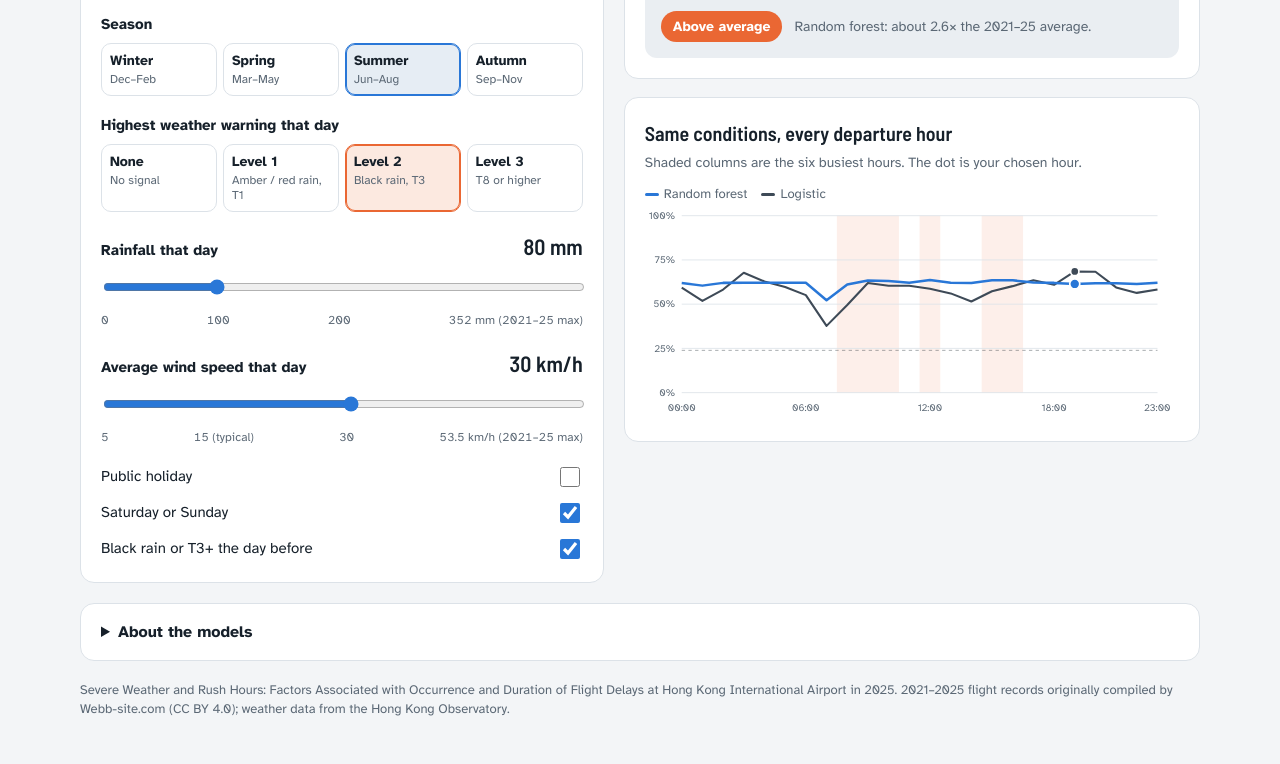
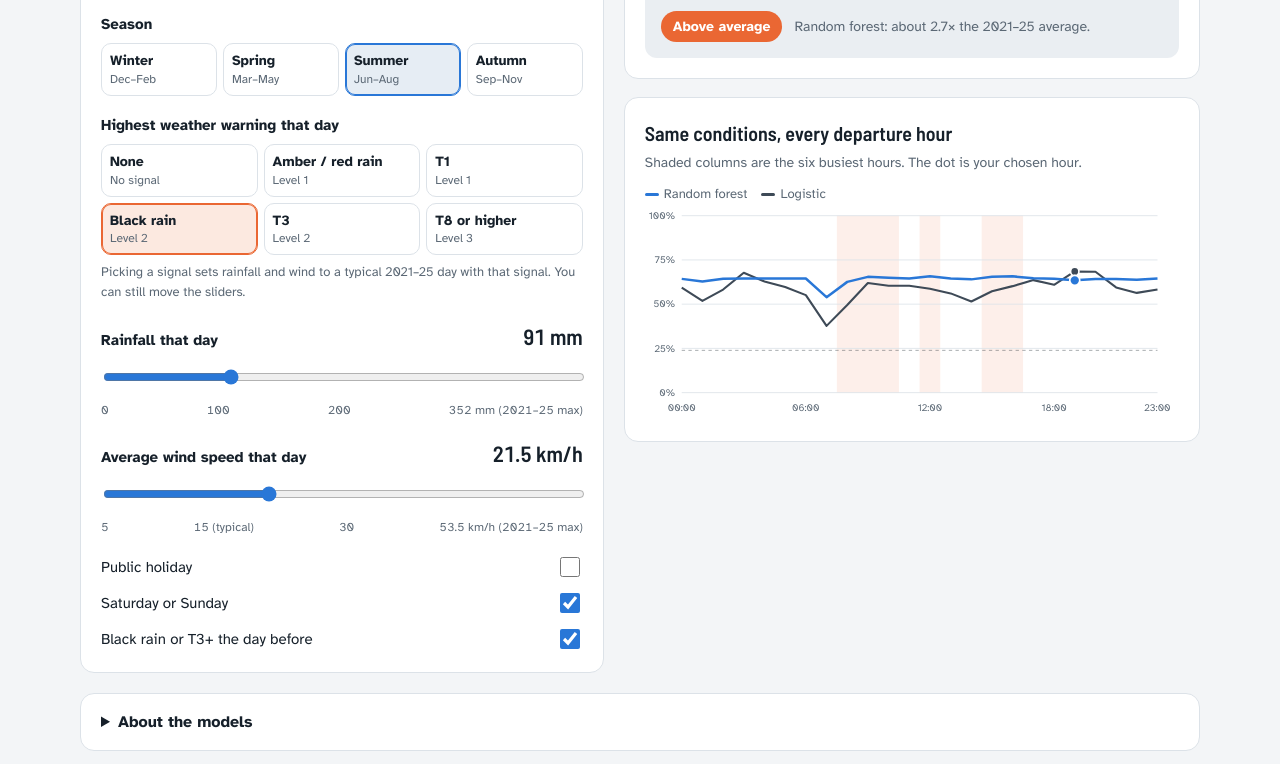
Before and after one commit to lswill2007/hkg-delay-predictor, a plain HTML site: page index.html in a window 1280 px wide. Shown: the part 480-1244 px from the top of the page. Drawn offline with Linux system fonts and the light colour scheme.

Commit message:
Add files via upload

```diff
--- a/index.html
+++ b/index.html
@@ -55,7 +55,9 @@ input[type=range]{width:100%;accent-color:var(--rf);height:28px}
 .seg input:checked + label{border-color:var(--rf);box-shadow:inset 0 0 0 1px var(--rf);background:var(--ok-soft)}
 .seg.warn input:checked + label.sev{border-color:var(--severe);box-shadow:inset 0 0 0 1px var(--severe);background:var(--severe-soft)}
 .seg input:focus-visible + label{outline:2px solid var(--rf);outline-offset:2px}
-@media (max-width:460px){.seg{grid-template-columns:repeat(2,minmax(0,1fr))}}
+.seg.warn{grid-template-columns:repeat(3,minmax(0,1fr))}
+@media (max-width:460px){.seg,.seg.warn{grid-template-columns:repeat(2,minmax(0,1fr))}}
+.hint{font-size:13px;color:var(--muted);margin:0}
 .toggles{display:flex;flex-direction:column;gap:10px}
 .toggle{display:flex;align-items:center;justify-content:space-between;gap:12px;font-size:15px}
 .toggle input{width:20px;height:20px;accent-color:var(--rf);flex:none}
@@ -147,22 +149,25 @@ button:focus-visible,input:focus-visible,summary:focus-visible{outline:2px solid
       <div class="field">
         <span class="label" id="warnLabel">Highest weather warning that day</span>
         <div class="seg warn" role="radiogroup" aria-labelledby="warnLabel">
-          <input type="radio" name="warning" id="w0" value="0"><label for="w0">None<small>No signal</small></label>
-          <input type="radio" name="warning" id="w1" value="1"><label for="w1" class="sev">Level 1<small>Amber / red rain, T1</small></label>
-          <input type="radio" name="warning" id="w2" value="2" checked><label for="w2" class="sev">Level 2<small>Black rain, T3</small></label>
-          <input type="radio" name="warning" id="w3" value="3"><label for="w3" class="sev">Level 3<small>T8 or higher</small></label>
+          <input type="radio" name="warning" id="w_none" value="none"><label for="w_none">None<small>No signal</small></label>
+          <input type="radio" name="warning" id="w_rain" value="rain"><label for="w_rain" class="sev">Amber / red rain<small>Level 1</small></label>
+          <input type="radio" name="warning" id="w_t1" value="t1"><label for="w_t1" class="sev">T1<small>Level 1</small></label>
+          <input type="radio" name="warning" id="w_black" value="black" checked><label for="w_black" class="sev">Black rain<small>Level 2</small></label>
+          <input type="radio" name="warning" id="w_t3" value="t3"><label for="w_t3" class="sev">T3<small>Level 2</small></label>
+          <input type="radio" name="warning" id="w_t8" value="t8"><label for="w_t8" class="sev">T8 or higher<small>Level 3</small></label>
         </div>
+        <p class="hint" id="signalHint">Picking a signal sets rainfall and wind to a typical 2021–25 day with that signal. You can still move the sliders.</p>
       </div>
 
       <div class="field">
         <div class="field-head"><label for="rain">Rainfall that day</label><span class="val" id="rainOut">80 mm</span></div>
-        <input type="range" id="rain" min="0" max="352" step="1" value="80">
+        <input type="range" id="rain" min="0" max="352" step="1" value="91">
         <div class="scale"><span>0</span><span>100</span><span>200</span><span>352 mm (2021–25 max)</span></div>
       </div>
 
       <div class="field">
         <div class="field-head"><label for="wind">Average wind speed that day</label><span class="val" id="windOut">30 km/h</span></div>
-        <input type="range" id="wind" min="5" max="53.5" step="0.5" value="30">
+        <input type="range" id="wind" min="5" max="53.5" step="0.5" value="21.5">
         <div class="scale"><span>5</span><span>15 (typical)</span><span>30</span><span>53.5 km/h (2021–25 max)</span></div>
       </div>
 
@@ -255,21 +260,31 @@ function predictLogit(x){
 const $=id=>document.getElementById(id);
 const SEASONS=["Winter","Spring","Summer","Autumn"];
 const WARN=["No warning","Level 1 warning","Level 2 warning","Level 3 warning"];
+// Typical day for each signal = median HKA rainfall and median wind on 2021-09 – 2025 days with that signal
+const SIGNALS={
+  none:{level:0,name:"No warning",rain:0,wind:14,days:1368},
+  rain:{level:1,name:"Amber / red rain",rain:23,wind:14,days:91},
+  t1:{level:1,name:"T1 signal",rain:0,wind:14,days:50},
+  black:{level:2,name:"Black rain",rain:91,wind:21.5,days:9},
+  t3:{level:2,name:"T3 signal",rain:7,wind:22.5,days:34},
+  t8:{level:3,name:"T8 or higher",rain:53,wind:26.5,days:24}
+};
 const PRESETS={
-  fine:{hour:14,season:0,warning:0,rain:0,wind:15,holiday:0,weekend:0,prevDay:0},
-  rush:{hour:9,season:2,warning:0,rain:0,wind:14,holiday:0,weekend:0,prevDay:0},
-  black:{hour:19,season:2,warning:2,rain:80,wind:30,holiday:0,weekend:1,prevDay:1},
-  t8:{hour:19,season:2,warning:3,rain:120,wind:45,holiday:0,weekend:0,prevDay:0}
+  fine:{hour:14,season:0,signal:"none",holiday:0,weekend:0,prevDay:0},
+  rush:{hour:9,season:2,signal:"none",holiday:0,weekend:0,prevDay:0},
+  black:{hour:19,season:2,signal:"black",holiday:0,weekend:1,prevDay:1},
+  t8:{hour:19,season:2,signal:"t8",holiday:0,weekend:0,prevDay:0}
 };
 const hh=h=>String(h).padStart(2,"0")+":00";
 function read(){
   return {hour:+$("hour").value,season:+document.querySelector('input[name=season]:checked').value,
-    warning:+document.querySelector('input[name=warning]:checked').value,rain:+$("rain").value,wind:+$("wind").value,
+    signal:document.querySelector('input[name=warning]:checked').value,
+    warning:SIGNALS[document.querySelector('input[name=warning]:checked').value].level,rain:+$("rain").value,wind:+$("wind").value,
     holiday:$("holiday").checked?1:0,weekend:$("weekend").checked?1:0,prevDay:$("prevDay").checked?1:0};
 }
 function apply(p){
   $("hour").value=p.hour; $("rain").value=p.rain; $("wind").value=p.wind;
-  $("s"+p.season).checked=true; $("w"+p.warning).checked=true;
+  $("s"+p.season).checked=true; $("w_"+p.signal).checked=true; setTypical(p.signal);
   $("holiday").checked=!!p.holiday; $("weekend").checked=!!p.weekend; $("prevDay").checked=!!p.prevDay;
   update();
 }
@@ -282,7 +297,7 @@ function update(){
   $("rainOut").textContent=c.rain+" mm"; $("windOut").textContent=c.wind+" km/h";
   $("rfPct").textContent=pct(rf); $("lrPct").textContent=pct(lr);
   $("rfFill").style.width=(rf*100).toFixed(1)+"%"; $("lrFill").style.width=(lr*100).toFixed(1)+"%";
-  const tags=[`<b>${hh(c.hour)}</b>${rush?" rush hour":""}`,SEASONS[c.season],WARN[c.warning],`${c.rain} mm rain`,`${c.wind} km/h wind`];
+  const tags=[`<b>${hh(c.hour)}</b>${rush?" rush hour":""}`,SEASONS[c.season],SIGNALS[c.signal].name,`${c.rain} mm rain`,`${c.wind} km/h wind`];
   if(c.holiday)tags.push("Public holiday"); if(c.weekend)tags.push("Weekend"); if(c.prevDay)tags.push("Severe weather the day before");
   $("summary").innerHTML=tags.map(t=>`<span>${t}</span>`).join("");
   const ratio=rf/0.239;
@@ -311,6 +326,12 @@ function drawChart(c){
   $("hourChart").innerHTML=s;
 }
 document.querySelectorAll("input").forEach(el=>el.addEventListener("input",update));
+function setTypical(sig){
+  const t=SIGNALS[sig]; $("rain").value=t.rain; $("wind").value=t.wind;
+  $("signalHint").textContent = sig==="none" ? "Picking a signal sets rainfall and wind to a typical 2021–25 day with that signal. You can still move the sliders."
+    : `${t.name}: rainfall and wind set to the typical day among ${t.days} days with this signal in 2021–25. You can still move the sliders.`;
+}
+document.querySelectorAll('input[name=warning]').forEach(el=>el.addEventListener("change",()=>{setTypical(el.value); update();}));
 document.querySelectorAll("[data-preset]").forEach(b=>b.addEventListener("click",()=>apply(PRESETS[b.dataset.preset])));
 update();
 </script>
```
